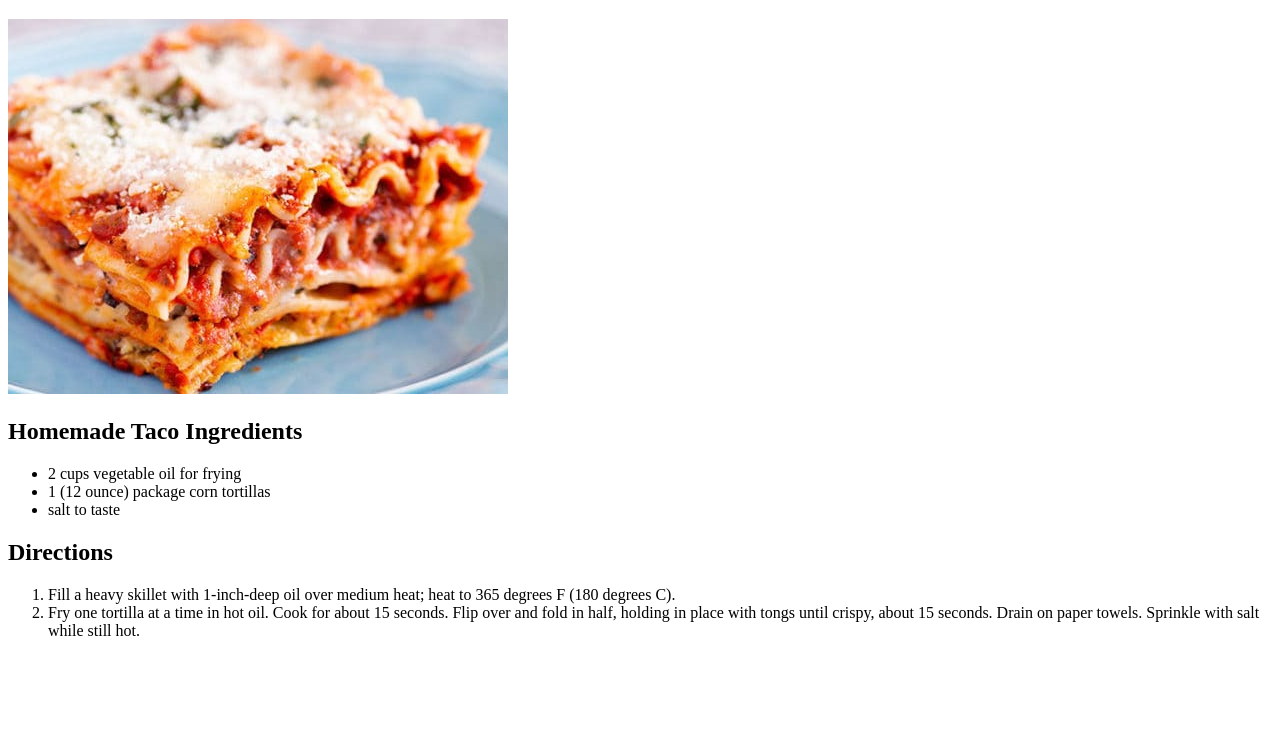
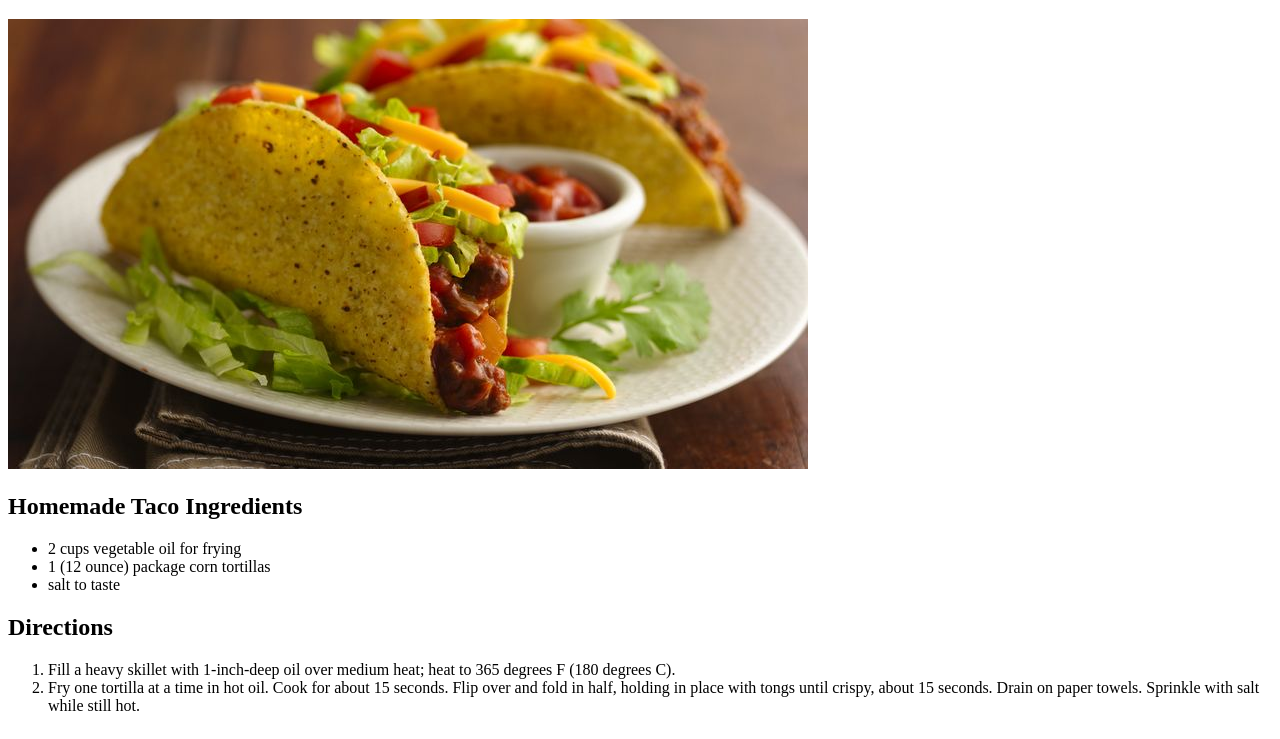
Before and after one commit to ColdAndromeda/odin-recipes, a plain HTML site: page recipes/taco.html in a window 1280 px wide. Shown: the part 61-800 px from the top of the page. Drawn offline with Linux system fonts and the light colour scheme.

Commit message:
Updated Taco pages

```diff
--- a/recipes/taco.html
+++ b/recipes/taco.html
@@ -8,7 +8,7 @@
 
 <body>
     <h1>Lasagna Recipes</h1>
-    <img src="../photos/Lasagna.jpg" alt="Picture of a Lasagna">
+    <img src="../photos/Taco.jpg" alt="Picture of a Taco">
     <p>
     <h2>Homemade Taco Ingredients</h2>
     <ul>
```
